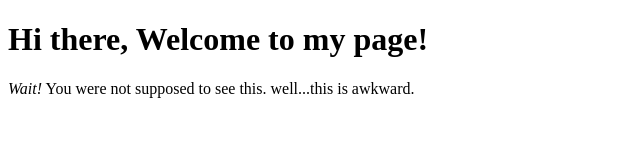
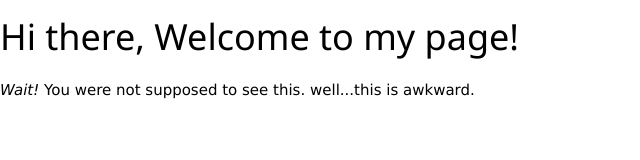
Before and after one commit to SantanuAdhikari/SantanuAdhikari.github.io, a plain HTML site: page index.html in a window 1280 px wide. Shown: the whole page, without its empty margins (0-640 px from the left). Drawn offline with Linux system fonts and the light colour scheme.

Commit message:
Update index.html

```diff
--- a/index.html
+++ b/index.html
@@ -1,5 +1,7 @@
 <!DOCTYPE html>
 <html>
+
+<link rel="stylesheet" href="/w3.css">
 	<head>
 		<title>Welcome!</title>
 	</head>
```
